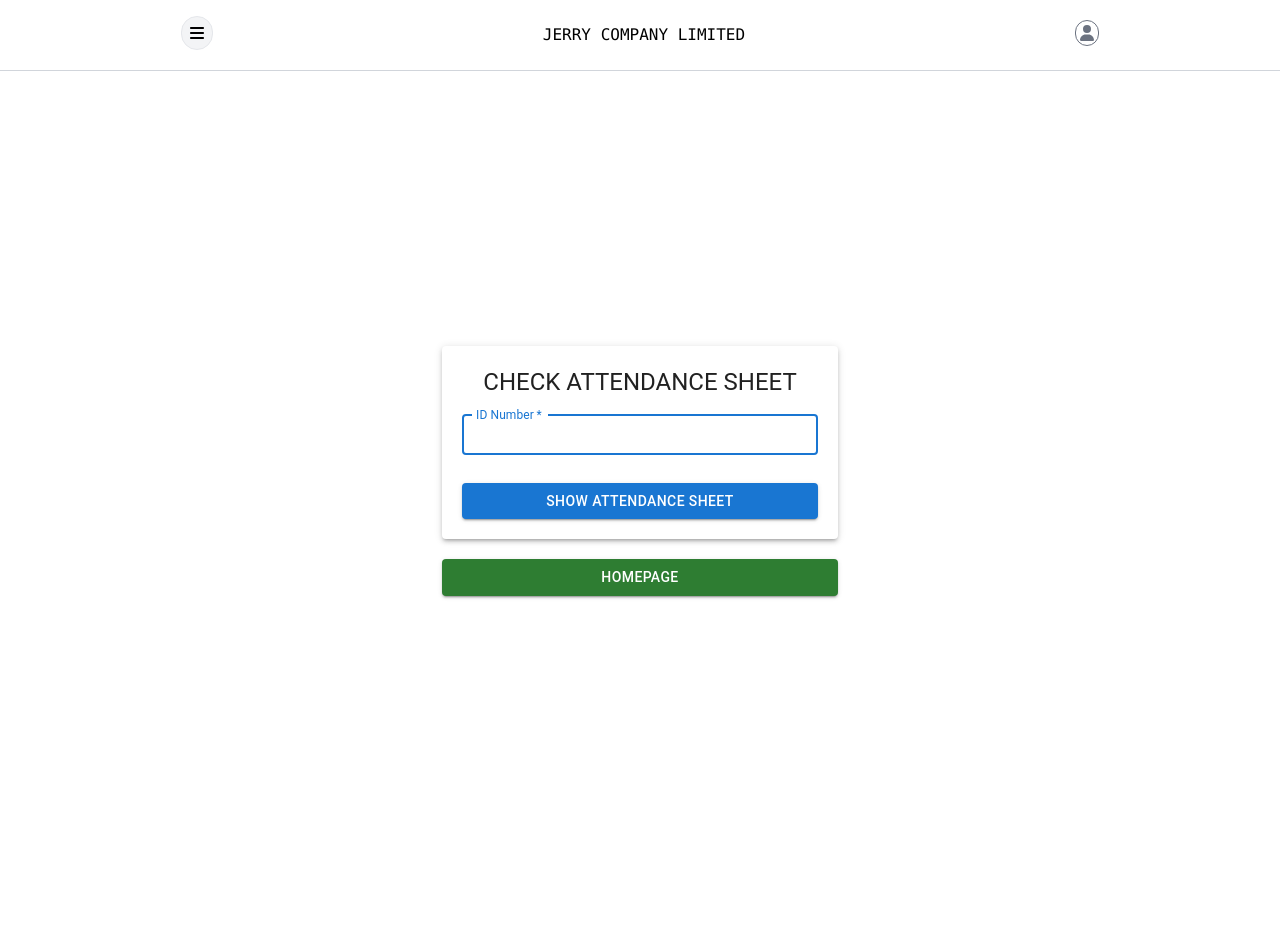
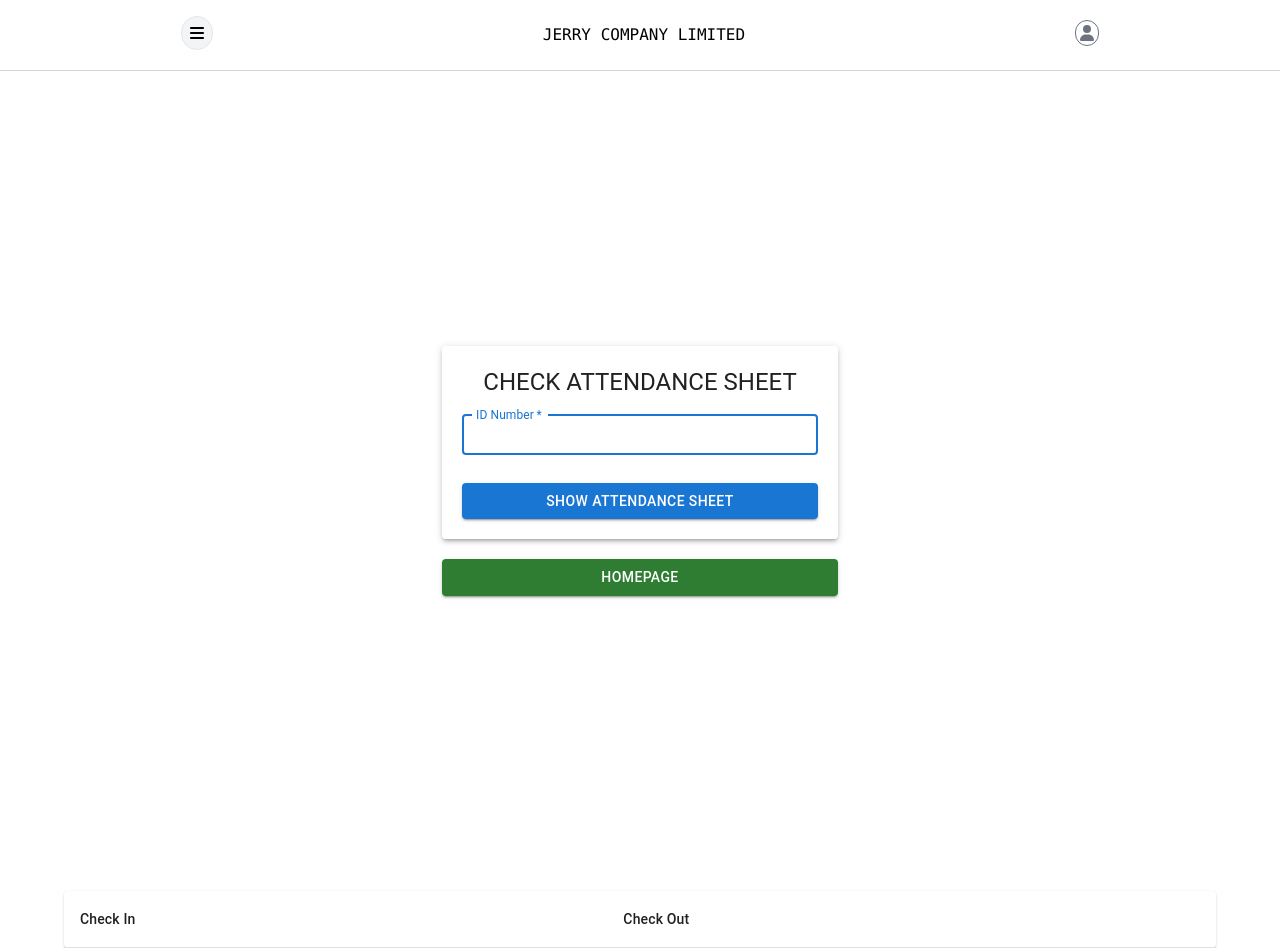
Before and after one commit to Jerry-Khobby/workers-attendance-management-system, a React (Create React App) app in the folder client/: page /homepage/attendancesheet in a window 1280 px wide. Before the commit the page ends 871 px from the top, so only its background shows below. Built offline with nearby package versions, Linux system fonts and the light colour scheme.

Commit message:
almost done with the table for the attendance sheet

```diff
--- a/client/src/component/worker/mainportal/attendance_id.jsx
+++ b/client/src/component/worker/mainportal/attendance_id.jsx
@@ -23,6 +23,8 @@ const AttendanceID = () => {
   const [message, setMessage] = useState("");
   const [successMessage, setSuccessMessage] = useState("");
   const[attendanceRecords,setAttendanceRecords]=useState([]);
+  const[attendanceName,setAttendanceName]=useState("");
+  const[attendanceID,setAttendanceID]=useState("");
   const[shownList,setShownList]=useState(false);
 
   const handleSubmit = async (e) => {
@@ -47,7 +49,9 @@ const AttendanceID = () => {
       if (response.ok) {
         setSuccessMessage(data.status);
         //next time I will continue from here
-        setAttendanceRecords(data);
+        setAttendanceRecords(data.attendance_records);
+        setAttendanceName(data.user_name);
+        setAttendanceID(data.user_id);
         setMessage("");
         setCheckInData({
           user_id:"",
@@ -155,6 +159,29 @@ const AttendanceID = () => {
           </Button>
         </Box>
       </Container>
+      <Container>
+      <TableContainer component={Paper} style={{marginTop:"20px"}}>
+      {(attendanceName && attendanceID) && (
+    <Typography variant="h5">{`${attendanceName} - ${attendanceID}`}</Typography>
+  )}
+        <Table>
+        <TableHead>
+                <TableRow>
+                  <TableCell>Check In</TableCell>
+                  <TableCell>Check Out</TableCell>
+                </TableRow>
+              </TableHead>
+              <TableBody>
+                {attendanceRecords.map((record) => (
+                  <TableRow key={record.id}>
+                    <TableCell>{record.check_in}</TableCell>
+                    <TableCell>{record.check_out}</TableCell>
+                  </TableRow>
+                ))}
+              </TableBody>
+        </Table>
+      </TableContainer>
+      </Container>
     </div>
   );
 };
```
